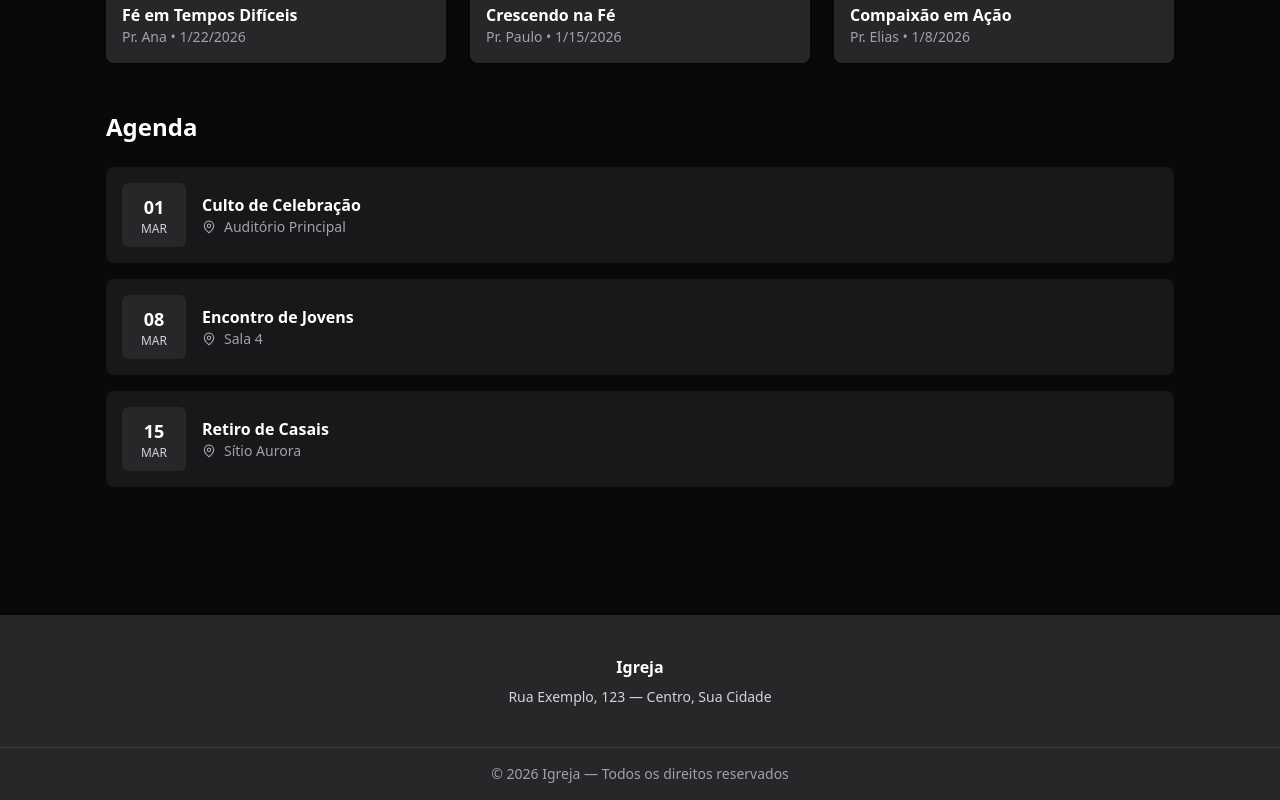
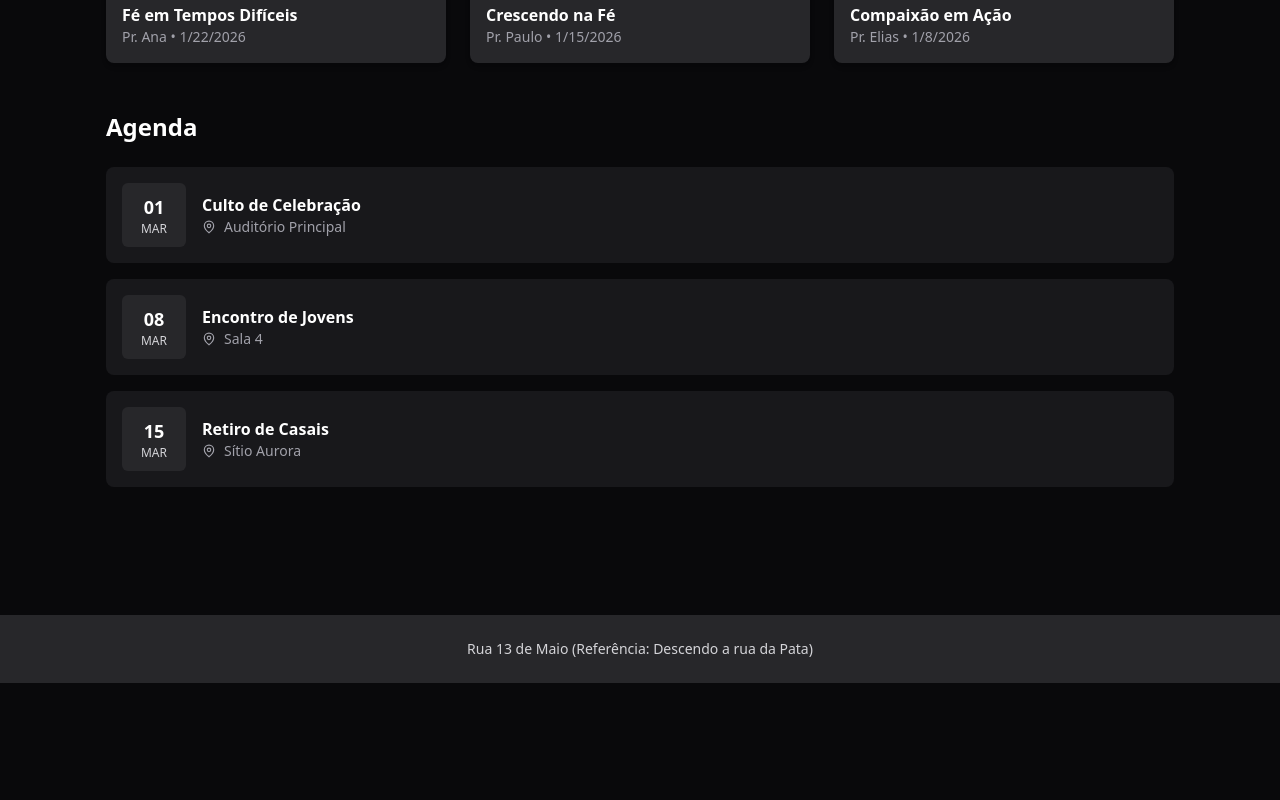
Before and after one commit to mateussantos070776-stack/meunomeprojeto, a React (Vite) app in the folder frontend/: page / in a window 1280 px wide. Shown: the part 1097-1897 px from the top of the page. After the commit the page ends 1780 px from the top, so only its background shows below. Built offline with nearby package versions, Linux system fonts and the light colour scheme; the HTML template or start-up script is replaced by a standard one.

Commit message:
Footer: deep clean — keep only address

```diff
--- a/frontend/src/components/Footer.js
+++ b/frontend/src/components/Footer.js
@@ -4,13 +4,9 @@ export default function Footer(){
 
   return (
     <footer className="bg-zinc-800 text-zinc-100 mt-12">
-      <div className="container px-4 py-10 flex flex-col items-center gap-6">
-        <div className="text-center">
-          <div className="font-semibold text-white">Igreja</div>
-          <p className="text-sm text-zinc-300 mt-2">Rua Exemplo, 123 — Centro, Sua Cidade</p>
-        </div>
+      <div className="container px-4 py-6 text-center">
+        <p className="text-sm text-zinc-300">Rua 13 de Maio (Referência: Descendo a rua da Pata)</p>
       </div>
-      <div className="border-t border-zinc-700 text-center py-4 text-sm text-zinc-400">© {new Date().getFullYear()} Igreja — Todos os direitos reservados</div>
     </footer>
   )
 }
```
